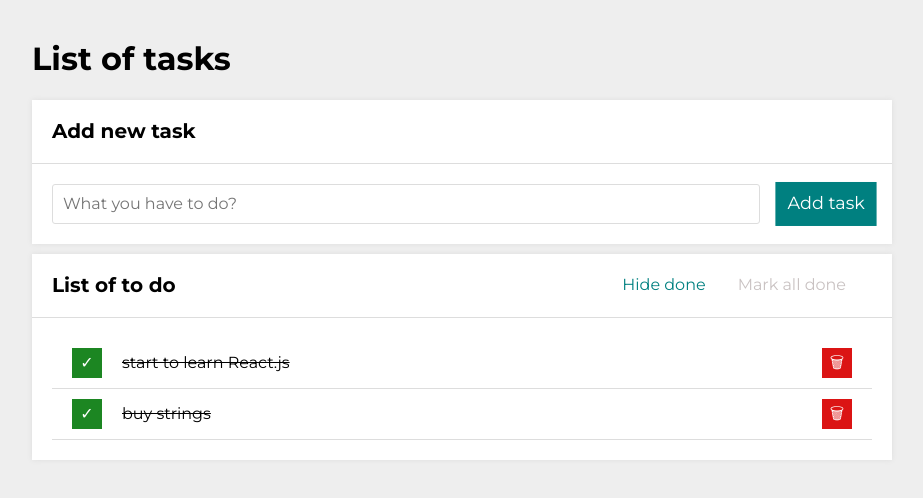
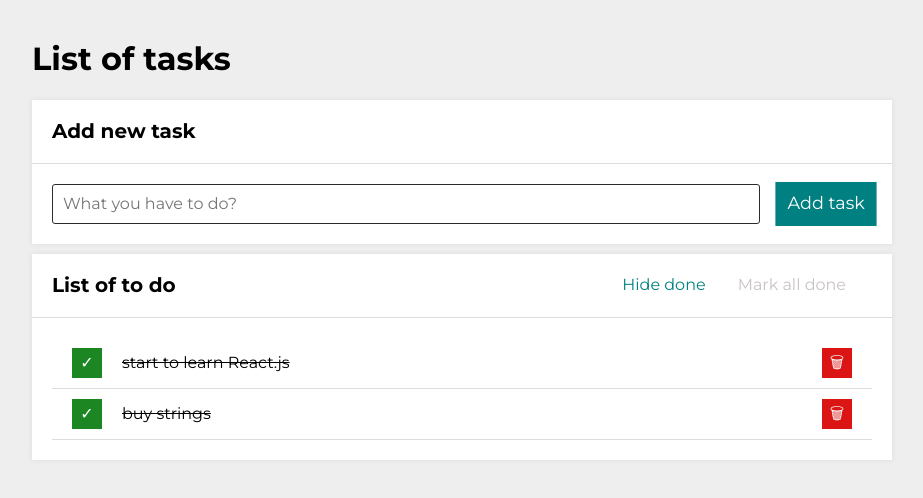
Before and after one commit to SzymonRojek/to-do-list-react, a React (Create React App) app: page / in a window 1280 px wide. Shown: the top 498 px of the page, without its empty margins (178-1101 px from the left). Built offline with nearby package versions, Linux system fonts and the light colour scheme.

Commit message:
edit Form and Header Components - add autoFocus to input

```diff
--- a/src/Form/index.js
+++ b/src/Form/index.js
@@ -2,7 +2,7 @@ import "./style.css";
 
 const Form = () => (
   <form className="form">
-    <input className=" form__input" placeholder="What you have to do?" autofocus />
+    <input className=" form__input" placeholder="What you have to do?" autoFocus />
     <button className="form__button">Add task</button>
   </form>
 );
```
Also changed, not shown: src/Header/index.js (line endings or trailing spaces).
